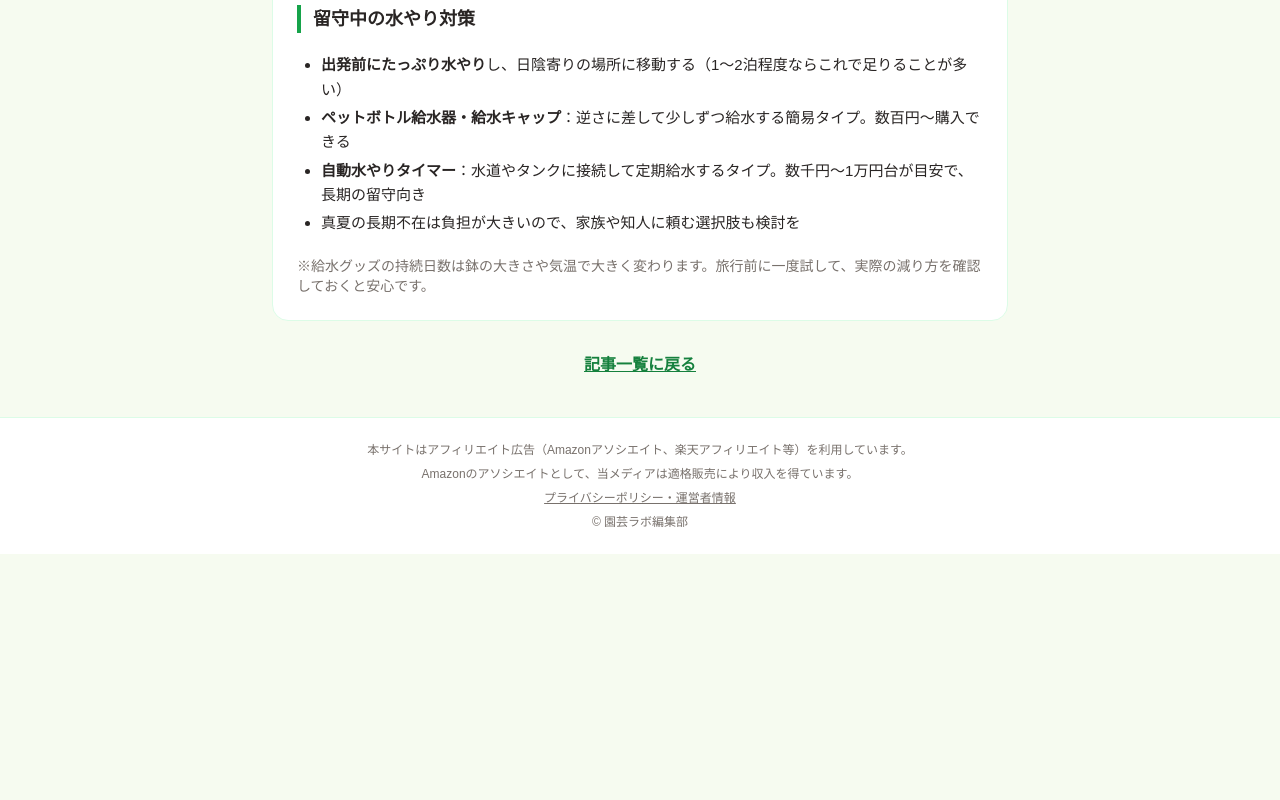
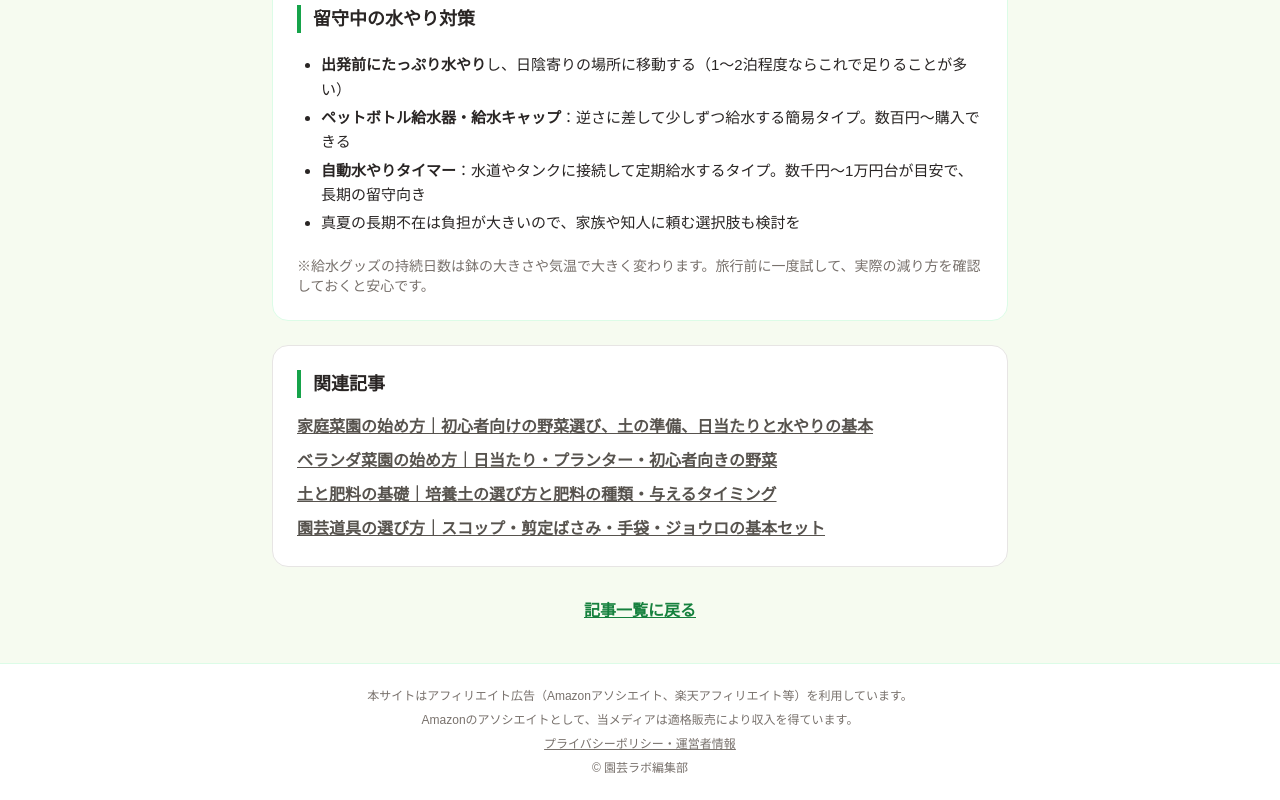
Before and after one commit to omni-labo/engei-navi, a plain HTML site: page mizuyari.html in a window 1280 px wide. Shown: the part 1061-1861 px from the top of the page. Before the commit the page ends 1615 px from the top, so only its background shows below. Drawn offline with nearby package versions, Linux system fonts and the light colour scheme.

Commit message:
関連記事セクションを追加（サイト内リンク強化）

```diff
--- a/mizuyari.html
+++ b/mizuyari.html
@@ -67,6 +67,16 @@
     </ul>
     <p class="text-sm text-stone-500">※給水グッズの持続日数は鉢の大きさや気温で大きく変わります。旅行前に一度試して、実際の減り方を確認しておくと安心です。</p>
   </div>
+  <div class="bg-white rounded-2xl border border-stone-200 p-6 mt-6">
+    <h2 class="font-bold text-lg border-l-4 border-green-600 pl-3">関連記事</h2>
+    <ul class="mt-4 space-y-2 leading-relaxed">
+      <li><a href="katei-saien.html" class="text-stone-600 font-bold underline">家庭菜園の始め方｜初心者向けの野菜選び、土の準備、日当たりと水やりの基本</a></li>
+      <li><a href="saien.html" class="text-stone-600 font-bold underline">ベランダ菜園の始め方｜日当たり・プランター・初心者向きの野菜</a></li>
+      <li><a href="tsuchi.html" class="text-stone-600 font-bold underline">土と肥料の基礎｜培養土の選び方と肥料の種類・与えるタイミング</a></li>
+      <li><a href="dougu.html" class="text-stone-600 font-bold underline">園芸道具の選び方｜スコップ・剪定ばさみ・手袋・ジョウロの基本セット</a></li>
+    </ul>
+  </div>
+
 
   <div class="mt-8 text-center">
     <a href="index.html#articles" class="text-green-700 font-bold underline">記事一覧に戻る</a>
```
Also changed, not shown: dougu.html (+10 -0 lines), kanyou.html (+10 -0 lines), katei-saien.html (+10 -0 lines), saien.html (+10 -0 lines), tsuchi.html (+10 -0 lines).
